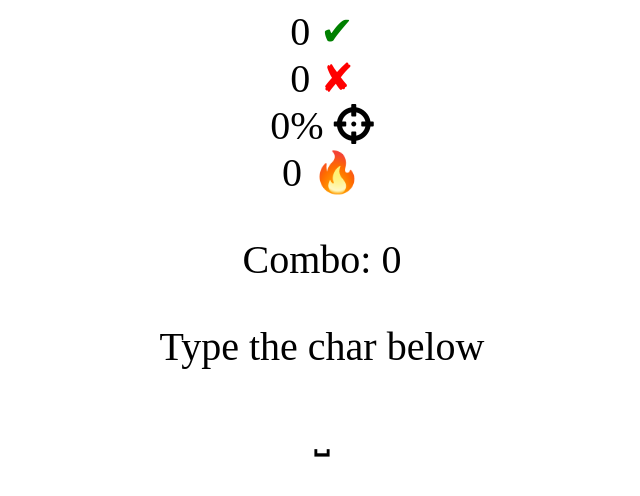
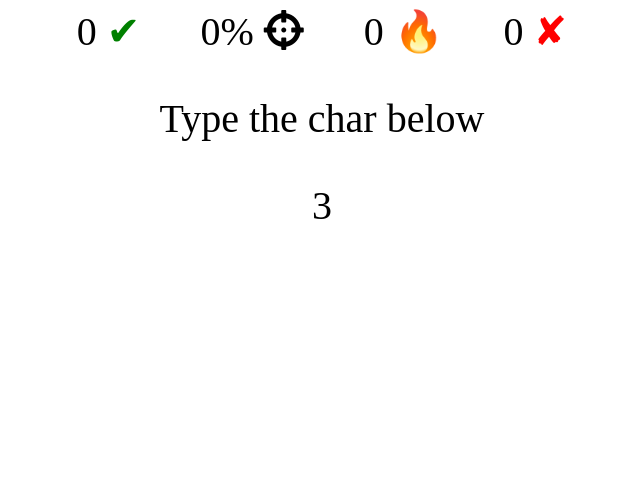
Before and after one commit to imambungo/RandType, a plain HTML site: page index.html in a window 1280 px wide. Shown: the whole page, without its empty margins (318-958 px from the left). Drawn offline with Linux system fonts and the light colour scheme.

Commit message:
Only show combo when combo counts is greater than 1
Also generate the first random character

```diff
--- a/index.html
+++ b/index.html
@@ -5,14 +5,18 @@
 		<link rel="stylesheet" type="text/css" href="index.css">
 		<link rel="stylesheet" href="https://use.fontawesome.com/releases/v5.7.2/css/all.css" integrity="sha384-fnmOCqbTlWIlj8LyTjo7mOUStjsKC4pOpQbqyi7RrhN7udi9RwhKkMHpvLbHG9Sr" crossorigin="anonymous">
 	</head>
-	<body class="center" style="font-size: 40px;">
-		<div><span id="correctKeystrokes">0</span> <span class="green">✔</span></div>
-		<div><span id="wrongKeystrokes">0</span> <span class="red">✘</span></div>
-		<div><span id="accuracy">0</span>% <i class="fa fa-crosshairs" aria-hidden="true"></i></div>
-		<div><span id="highestCombo">0</span> 🔥</div>
-		<p id="combo">Combo: 0</p>
-		<p>Type the char below</p>
-		<p id="randomChar">⎵</p>
+	<body class="center" style="font-size: 5vh;">
+		<div>
+			<span id="correctKeystrokes">0</span> <span class="green">✔</span>
+			&emsp;<!-- Source: https://id.wikihow.com/Menyisipkan-Spasi-Dalam-HTML -->
+			<span id="accuracy">0</span>% <i class="fa fa-crosshairs" aria-hidden="true"></i>
+			&emsp;
+			<span id="highestCombo">0</span> 🔥
+			&emsp;
+			<span id="wrongKeystrokes">0</span> <span class="red">✘</span>
+		</div>
+		<p id="combo">Type the char below</p>
+		<p id="randomChar"></p>
 		<p id="log"></p>
 	</body>
 	<script type="text/javascript" src="index.js"></script>
--- a/index.js
+++ b/index.js
@@ -23,6 +23,10 @@ let log = document.querySelector('#log');
 
 let wrongChars = [];
 
+// Get the first random char
+// Source: https://stackoverflow.com/a/4842622/9157799
+window.onload = changeChar;
+
 // always detect keystrokes
 // Source: https://developer.mozilla.org/en-US/docs/Web/API/KeyboardEvent/charCode#JavaScript
 input.addEventListener('keypress', function(e)
@@ -40,7 +44,9 @@ input.addEventListener('keypress', function(e)
 
 		// Increment combo
 		comboValue++;
-		combo.innerText = `Combo : ${comboValue}`;
+
+		if (comboValue > 1)
+			combo.innerText = `Combo : ${comboValue}`;
 
 		if (comboValue > highestComboValue)
 		{
@@ -65,7 +71,10 @@ input.addEventListener('keypress', function(e)
 
 		// Reset combo
 		comboValue = 0;
-		combo.innerText = 'Combo: 0';
+
+		// set combo.innerText to a non-breaking space
+		// Source: https://stackoverflow.com/a/5238020/9157799
+		combo.innerText = '\xa0';
 	}
 
 	updateAccuracy();
```
